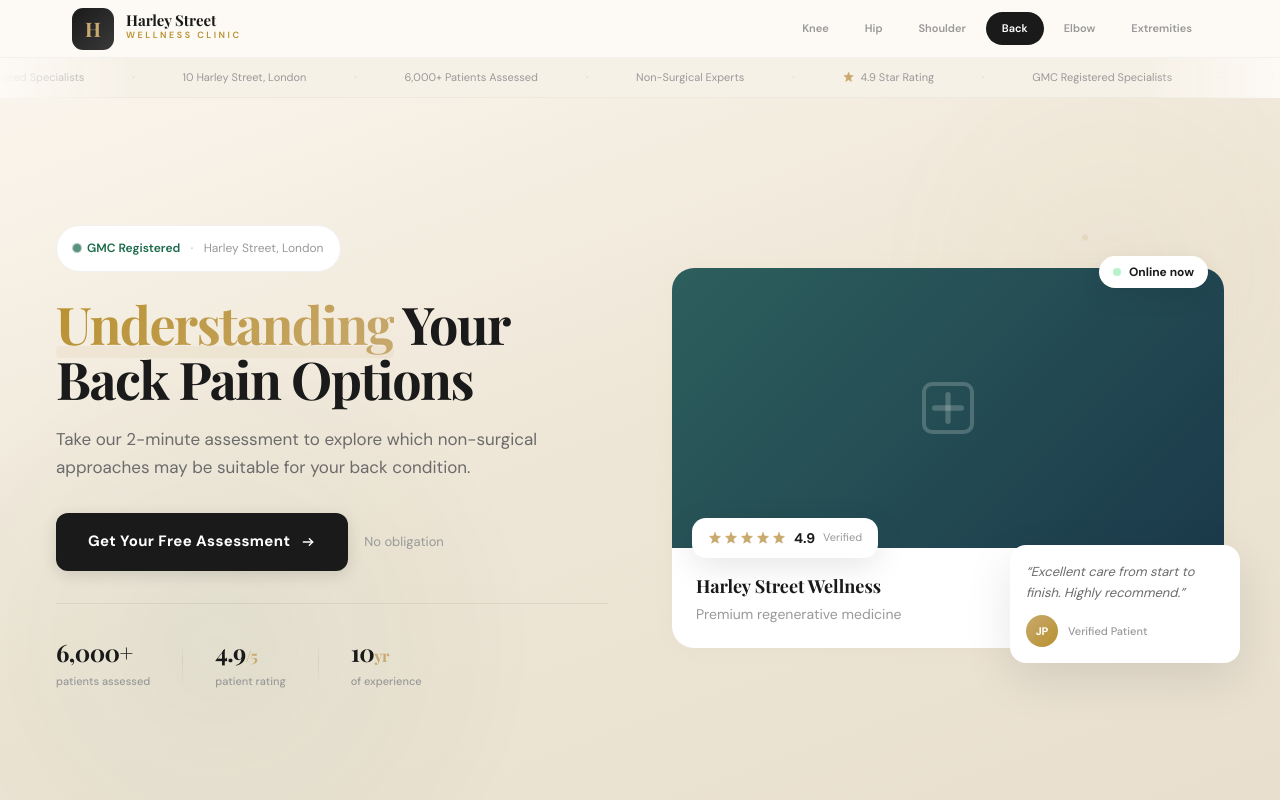
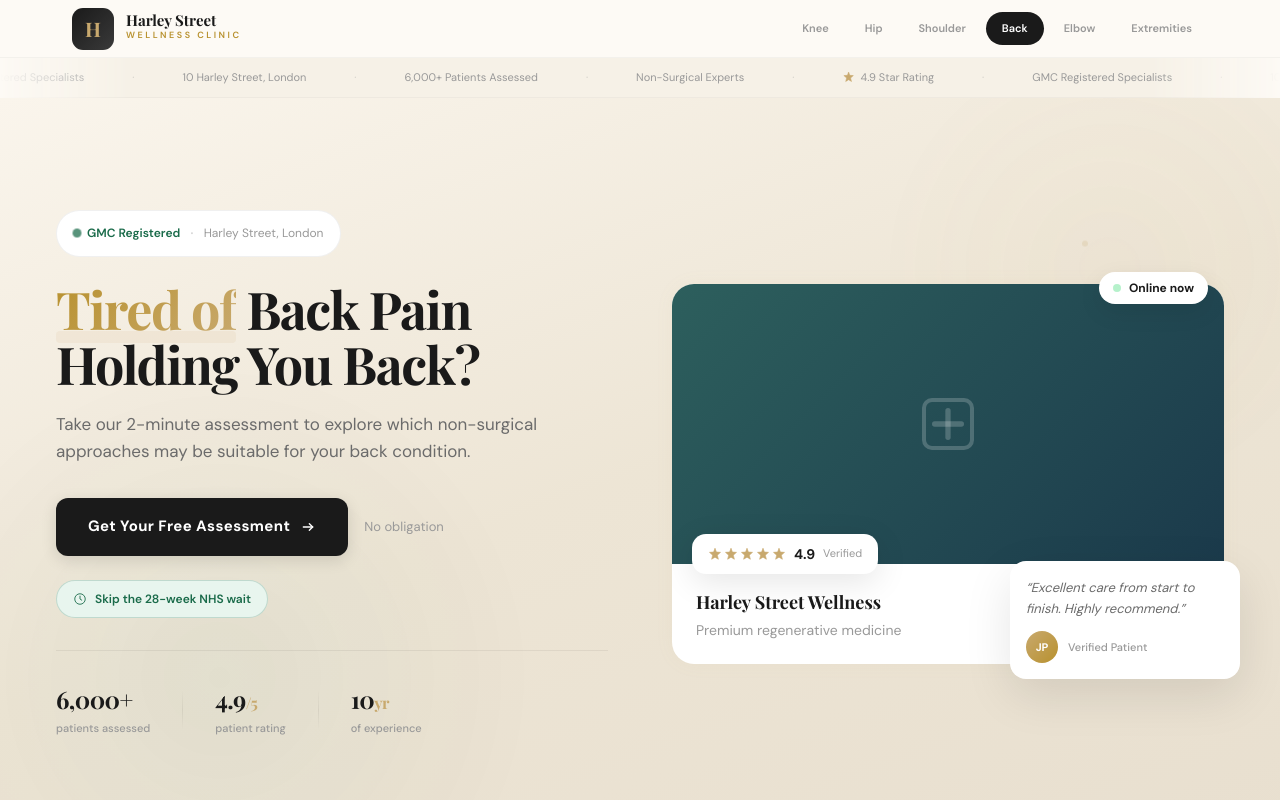
Before and after one commit to AsharabHassan/hsm-joint, a Next.js app: page /back-pain in a window 1280 px wide. Shown: the top 800 px of the page. Built offline with nearby package versions, Linux system fonts and the light colour scheme.

Commit message:
feat: update hero headlines to pain-focused copy and add NHS wait-time callout

```diff
--- a/src/components/Hero.tsx
+++ b/src/components/Hero.tsx
@@ -2,7 +2,7 @@
 
 import { Button } from "@/components/ui/Button";
 import { CountUp } from "@/components/ui/CountUp";
-import { MedicalCrossIcon, StarIcon } from "@/components/ui/Icons";
+import { MedicalCrossIcon, StarIcon, ClockIcon } from "@/components/ui/Icons";
 import type { BodyArea } from "@/data/bodyAreas";
 
 interface HeroProps {
@@ -82,7 +82,7 @@ export function Hero({ bodyArea }: HeroProps) {
                     WebkitTextFillColor: "transparent",
                   }}
                 >
-                  Understanding
+                  Tired of
                 </span>
                 <span
                   className="absolute bottom-0 left-0 right-0 h-3 bg-gold/10 rounded-sm"
@@ -92,7 +92,7 @@ export function Hero({ bodyArea }: HeroProps) {
                   }}
                 />
               </span>{" "}
-              {bodyArea.headline.replace("Understanding ", "")}
+              {bodyArea.headline.replace("Tired of ", "")}
             </h1>
 
             {/* Subheadline */}
@@ -126,6 +126,14 @@ export function Hero({ bodyArea }: HeroProps) {
                 </svg>
               </Button>
               <span className="text-[13px] text-muted">No obligation</span>
+            </div>
+
+            {/* NHS wait-time callout */}
+            <div className="inline-flex items-center gap-2 bg-trust-green-light border border-trust-green/20 rounded-full px-4 py-2 mt-6">
+              <ClockIcon size={14} className="text-trust-green" />
+              <span className="text-[12px] font-semibold text-trust-green">
+                Skip the 28-week NHS wait
+              </span>
             </div>
 
             {/* Stats row */}
--- a/src/data/bodyAreas.ts
+++ b/src/data/bodyAreas.ts
@@ -27,7 +27,7 @@ export const bodyAreas: BodyArea[] = [
     name: "Knee Pain",
     shortName: "Knee",
     icon: "knee",
-    headline: "Understanding Your Knee Pain Options",
+    headline: "Tired of Knee Pain Holding You Back?",
     subheadline:
       "Take our 2-minute joint health assessment to explore which non-surgical approaches may be suitable for your condition.",
     heroDescription:
@@ -95,7 +95,7 @@ export const bodyAreas: BodyArea[] = [
     name: "Hip Pain",
     shortName: "Hip",
     icon: "hip",
-    headline: "Understanding Your Hip Pain Options",
+    headline: "Tired of Hip Pain Holding You Back?",
     subheadline:
       "Take our 2-minute joint health assessment to explore which non-surgical approaches may be suitable for your hip condition.",
     heroDescription:
@@ -163,7 +163,7 @@ export const bodyAreas: BodyArea[] = [
     name: "Shoulder Pain",
     shortName: "Shoulder",
     icon: "shoulder",
-    headline: "Understanding Your Shoulder Pain Options",
+    headline: "Tired of Shoulder Pain Holding You Back?",
     subheadline:
       "Take our 2-minute joint health assessment to explore which non-surgical approaches may be suitable for your shoulder condition.",
     heroDescription:
@@ -231,7 +231,7 @@ export const bodyAreas: BodyArea[] = [
     name: "Back Pain",
     shortName: "Back",
     icon: "back",
-    headline: "Understanding Your Back Pain Options",
+    headline: "Tired of Back Pain Holding You Back?",
     subheadline:
       "Take our 2-minute assessment to explore which non-surgical approaches may be suitable for your back condition.",
     heroDescription:
@@ -298,7 +298,7 @@ export const bodyAreas: BodyArea[] = [
     name: "Elbow Pain",
     shortName: "Elbow",
     icon: "elbow",
-    headline: "Understanding Your Elbow Pain Options",
+    headline: "Tired of Elbow Pain Holding You Back?",
     subheadline:
       "Take our 2-minute assessment to explore which non-surgical approaches may be suitable for your elbow condition.",
     heroDescription:
@@ -349,7 +349,7 @@ export const bodyAreas: BodyArea[] = [
     name: "Hand, Wrist, Foot & Ankle Pain",
     shortName: "Extremities",
     icon: "extremities",
-    headline: "Understanding Your Hand, Wrist, Foot & Ankle Pain Options",
+    headline: "Tired of Hand, Wrist, Foot & Ankle Pain?",
     subheadline:
       "Take our 2-minute assessment to explore which non-surgical approaches may be suitable for your condition.",
     heroDescription:
```
